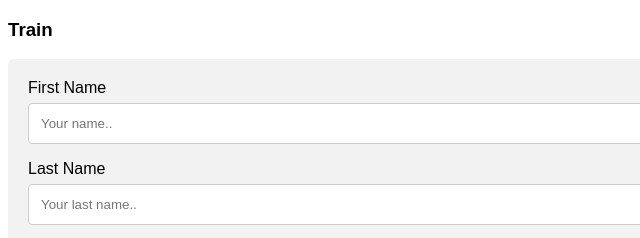
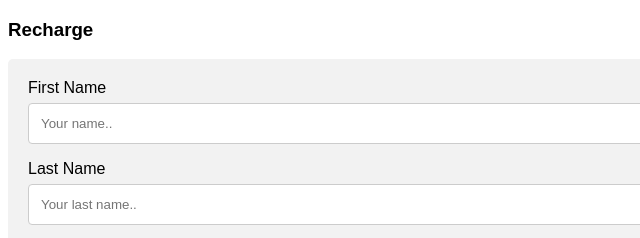
Before and after one commit to Vjkumar24/Docker-Project-vj, a plain HTML site: page index.html in a window 1280 px wide. Shown: the top 238 px of the page, 0-640 px from the left. Drawn offline with Linux system fonts and the light colour scheme.

Commit message:
Update index.html

```diff
--- a/index.html
+++ b/index.html
@@ -39,7 +39,7 @@ input[type=submit]:hover {
 </head>
 <body>
 
-<h3>Train</h3>
+<h3>Recharge</h3>
 
 <div class="container">
   <form action="/action_page.php">
```
